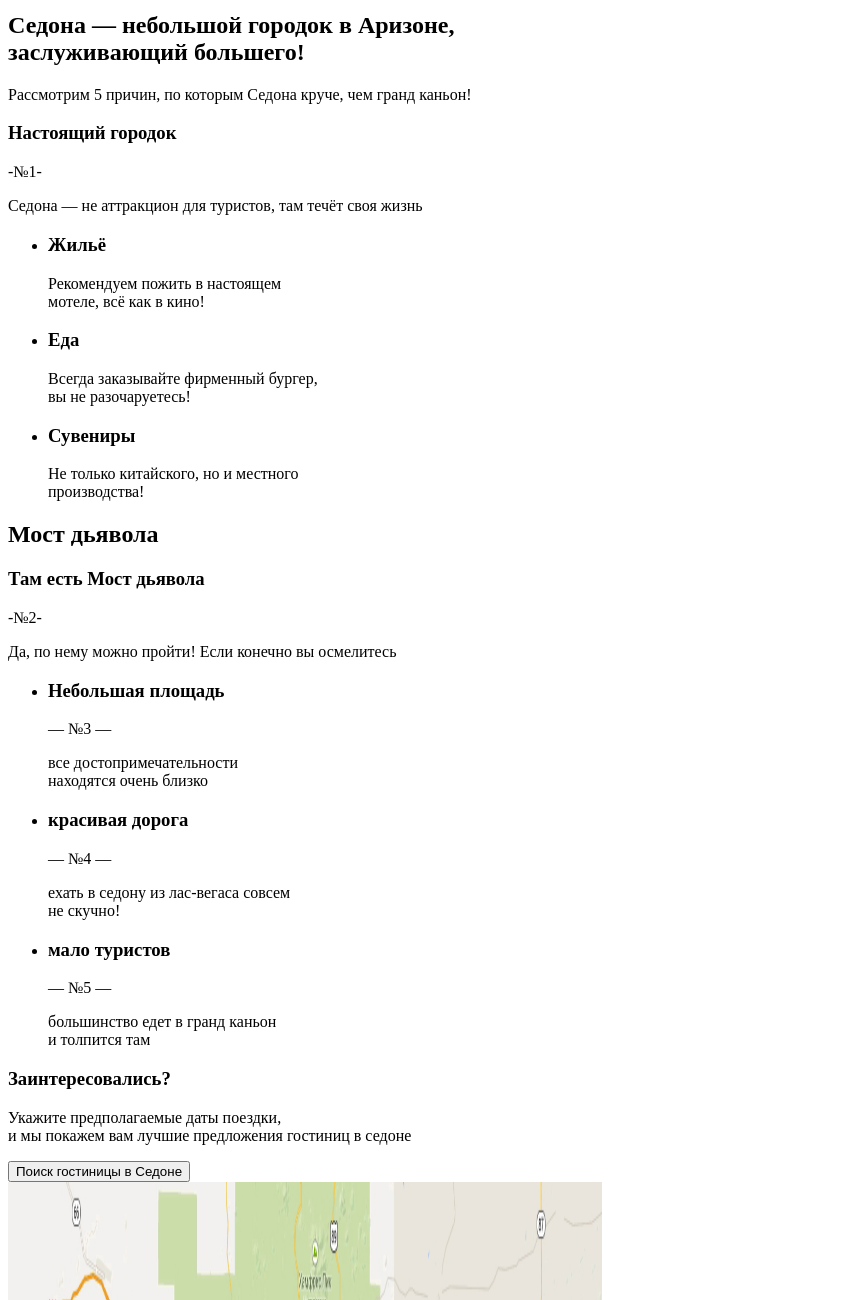
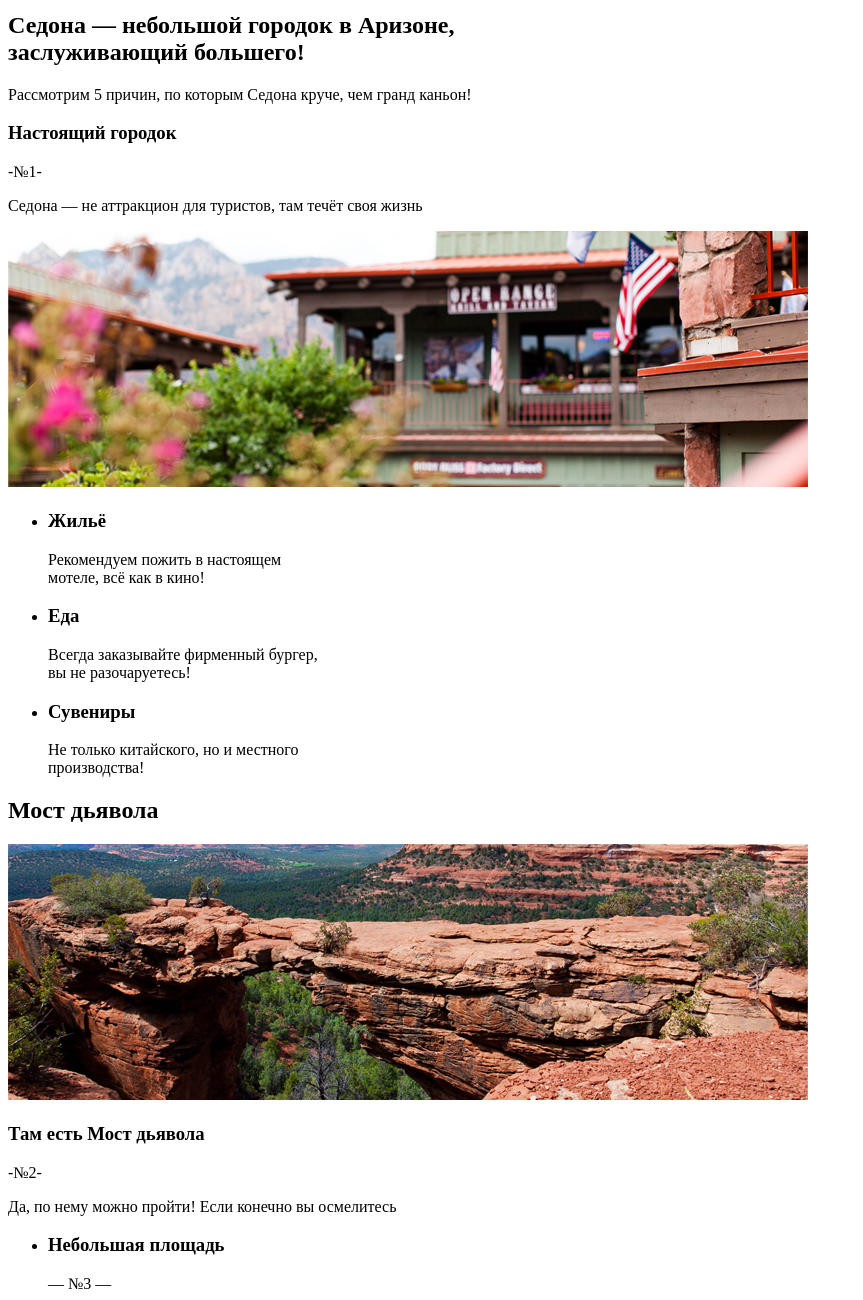
Before and after one commit to OlaSonina/1695555-sedona-31, a plain HTML site: page index.html in a window 1280 px wide. Shown: the part 285-1585 px from the top of the page, without its empty margins (0-863 px from the left). Drawn offline with Linux system fonts and the light colour scheme.

Commit message:
Графика всех страниц_1

```diff
--- a/index.html
+++ b/index.html
@@ -44,7 +44,7 @@
           течёт своя жизнь</p>
       </div>
       <div>
-        <!-- Здесь будет фоновая картинка-->
+        <img src="img/true_town.jpg" width="800" height="256" alt="настоящий городок">
       </div>
     </section>
     <section>
@@ -69,7 +69,7 @@
     <section>
       <h2>Мост дьявола</h2>
       <div>
-        <!-- Здесь будет фоновая картинка-->
+        <img src="img/bridge_of_Devil.jpg" width="800" height="256" alt="Мост дьявола">
       </div>
       <div>
         <h3>Там есть Мост дьявола</h3>
```
Also changed, not shown: img/bridge_of_Devil.jpg (renamed from img/image bridge of Devil.jpg), img/true_town.jpg (renamed from img/image true town.jpg).
